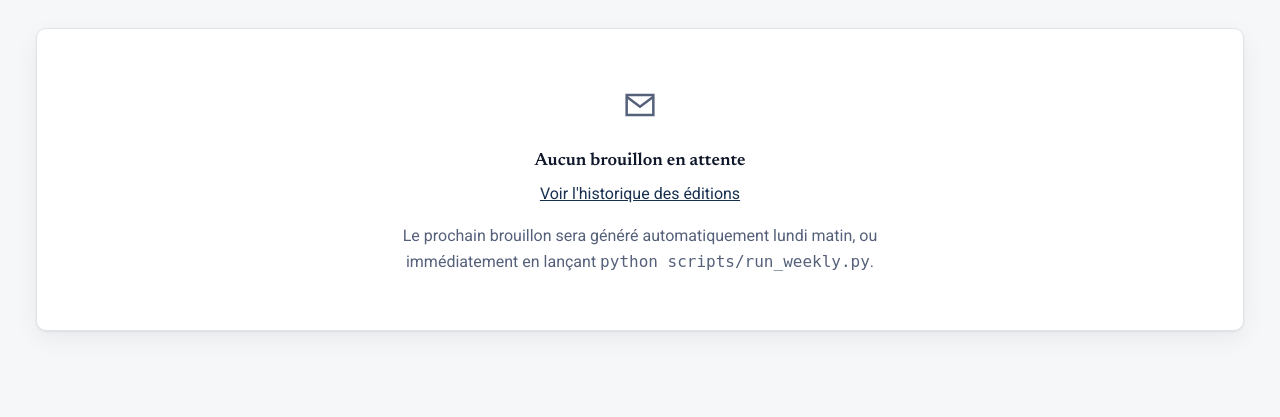
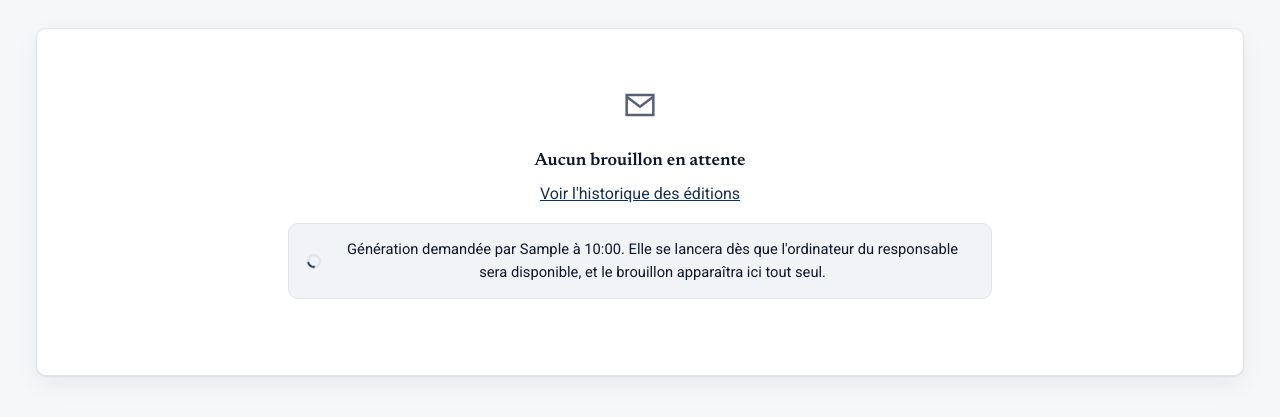
Before and after one commit to qmfire18-source/spf-newsletter, a FastAPI app: template src/app/templates/review.html in a window 1280 px wide. Shown: the part 66-483 px from the top of the page. Run offline with FastAPI, Linux system fonts and the light colour scheme; the template is opened without the code that fills it: most values are stand-ins (such as "Sample title", 1, 10 or a date in 2020).

Commit message:
Ajoute un bouton pour générer le brouillon quand il n'y en a pas
Jusqu'ici, l'écran "Aucun brouillon en attente" ne proposait qu'une
commande à lancer en local. Il propose maintenant le même bouton que
"Tout réécrire", avec les mêmes indicateurs d'état (en cours, en
attente, erreur), sans la double confirmation puisqu'il n'y a rien à
perdre.

Co-Authored-By: Claude Sonnet 5 <noreply@anthropic.com>

```diff
--- a/src/app/templates/review.html
+++ b/src/app/templates/review.html
@@ -476,10 +476,40 @@
     </svg>
     <h2>Aucun brouillon en attente</h2>
     <p style="margin-bottom:1rem"><a href="/historique">Voir l'historique des éditions</a></p>
-    <p>
-      Le prochain brouillon sera généré automatiquement lundi matin, ou
-      immédiatement en lançant <code>python scripts/run_weekly.py</code>.
+
+    {% if regeneration and regeneration.en_cours %}
+    <div class="encours" role="status">
+      <span class="tourne" aria-hidden="true"></span>
+      <span>Génération en cours depuis
+        {{ regeneration.depuis.strftime("%H:%M") if regeneration.depuis else "peu" }}.
+        La page se rafraîchit toute seule.</span>
+    </div>
+    <meta http-equiv="refresh" content="20">
+    {% elif demande_en_attente %}
+    <div class="encours" role="status">
+      <span class="tourne" aria-hidden="true"></span>
+      <span>Génération demandée par {{ demande_en_attente.requested_by }} à
+        {{ demande_en_attente.requested_at.strftime("%H:%M") }}. Elle se lancera
+        dès que l'ordinateur du responsable sera disponible, et le brouillon
+        apparaîtra ici tout seul.</span>
+    </div>
+    <meta http-equiv="refresh" content="20">
+    {% else %}
+    {% if regeneration and regeneration.erreur %}
+    <p class="flash flash--error" role="alert">
+      <svg width="18" height="18" viewBox="0 0 24 24" fill="none" stroke="currentColor"
+           stroke-width="2" aria-hidden="true"><circle cx="12" cy="12" r="9"/>
+        <path d="M12 8v5M12 16.5v.01"/></svg>
+      <span>La dernière génération a échoué : {{ regeneration.erreur }}</span>
     </p>
+    {% endif %}
+    <form method="post" action="/regenerer">
+      <button type="submit" class="btn btn--primary">Générer le brouillon maintenant</button>
+    </form>
+    <p style="margin-top:1rem">
+      Sinon, le prochain brouillon sera généré automatiquement lundi matin.
+    </p>
+    {% endif %}
   </div>
   {% endif %}
 </main>
```
